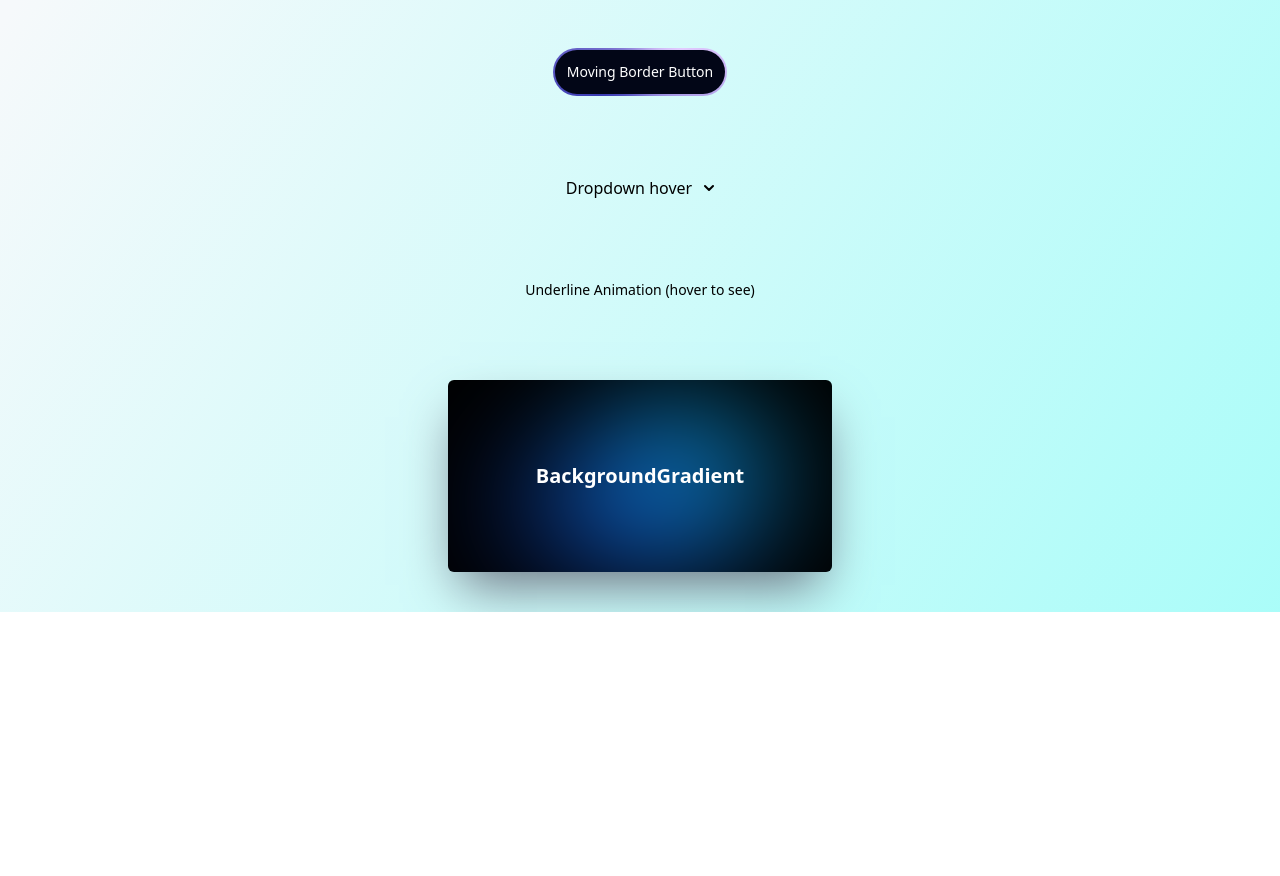
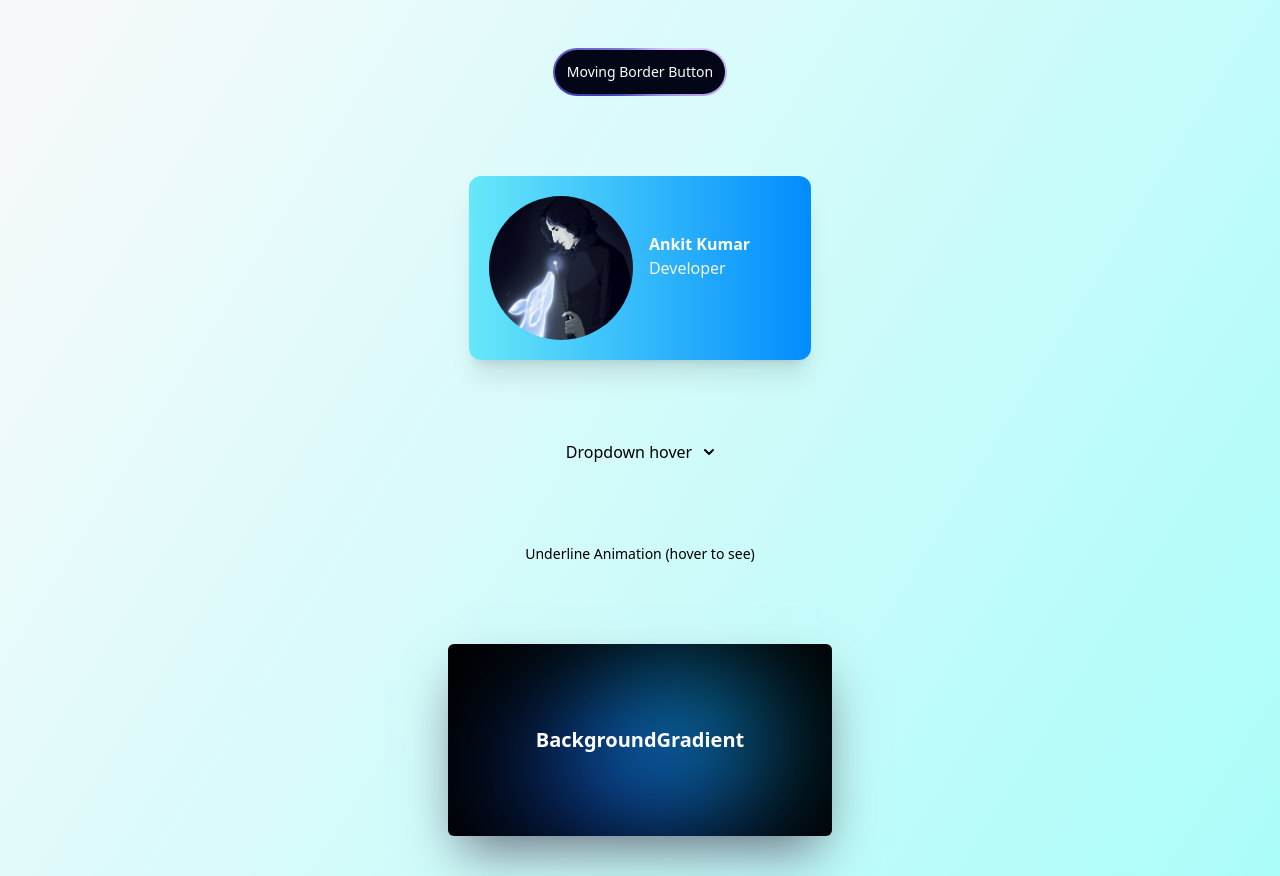
Before and after one commit to ankitku3101/Personal-UI-Library, a Next.js app: page / in a window 1280 px wide. Shown: the part 1520-2396 px from the top of the page. Before the commit the page ends 2132 px from the top, so only its background shows below. Built offline with nearby package versions, Linux system fonts and the light colour scheme.

Commit message:
Added: ProfileCard.tsx

```diff
--- a/app/page.tsx
+++ b/app/page.tsx
@@ -5,8 +5,10 @@ import GlassmorphicCard from "@/components/GlassmorphicCard";
 import GradientText from "@/components/GradientText";
 import HoverDropdown, { LinkMenu } from "@/components/HoverDropdown";
 import MovingBorderButton from "@/components/MovingBorderButton";
+import ProfileCard from "@/components/ProfileCard";
 import StickyHeader from "@/components/StickyHeader";
 import UnderlineAnimation from "@/components/UnderlineAnimation";
+import ProfilePic from '@/assets/GithubPP.jpeg'
 
 export default function Home() {
   return (
@@ -33,6 +35,14 @@ export default function Home() {
         </div>
         <div className="flex items-center justify-center py-10">
           <MovingBorderButton />
+        </div>
+        <div className="flex items-center justify-center py-10">
+              <ProfileCard
+                profileImg={ProfilePic.src}
+                name="Ankit Kumar"
+                designation="Developer"
+                emailId="ankit.ku3101@gmail.com"
+              />
         </div>
         <div className="flex items-center justify-center py-10">
         <HoverDropdown>
--- /dev/null
+++ b/components/ProfileCard.tsx
@@ -0,0 +1,39 @@
+import Image from 'next/image';
+
+interface ProfileCardProps {
+  profileImg: string;
+  name: string;
+  designation: string;
+  emailId: string;
+}
+
+const ProfileCard: React.FC<ProfileCardProps> = ({ profileImg, name, designation, emailId }) => {
+  return (
+    <div className="relative overflow-hidden hover:shadow-2xl group rounded-xl p-5 transition-all duration-500 transform bg-gradient-to-r from-cyan-300 to-[#028cfd] hover:bg-opacity-40 shadow-xl">
+      <div className="flex items-center gap-4">
+        <div className="relative w-36 h-36 group-hover:w-40 group-hover:h-40 transition-all duration-500">
+          <Image
+            src={profileImg}
+            alt={`${name}'s avatar`}
+            layout="fill"
+            objectFit="cover"
+            className="rounded-full"
+            priority
+          />
+        </div>
+        <div className="w-fit transition-all transform duration-500">
+          <h1 className="text-white font-bold">{name}</h1>
+          <p className="text-gray-100">{designation}</p>
+          <a
+            href={`mailto:${emailId}`}
+            className="text-xs text-gray-100 group-hover:opacity-100 opacity-0 transform transition-all"
+          >
+            {emailId}
+          </a>
+        </div>
+      </div>
+    </div>
+  );
+};
+
+export default ProfileCard;
```
Also changed, not shown: assets/GithubPP.jpeg (added).
